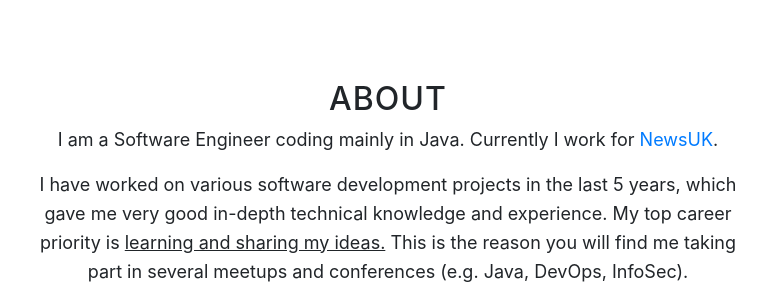
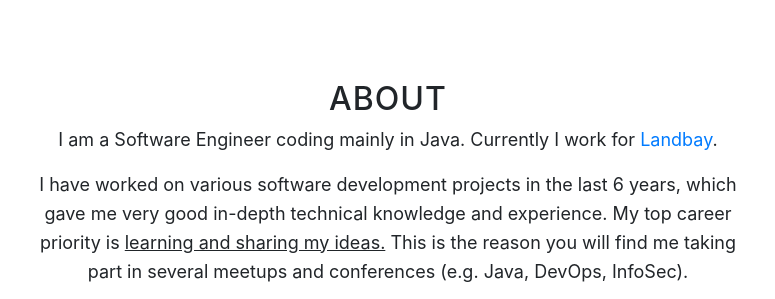
Before and after one commit to smosgr/smosgr.github.io, a website with bundled scripts: page index.html in a window 1280 px wide. Shown: the part 920-1219 px from the top of the page, 252-1027 px from the left. Built offline with nearby package versions, Linux system fonts and the light colour scheme.

Commit message:
changed company name

```diff
--- a/index.html
+++ b/index.html
@@ -64,8 +64,8 @@
                 <h2>About</h2>
 
                 <p> I am a Software Engineer coding mainly in Java. Currently I work for <a
-                        href="https://www.news.co.uk/">NewsUK</a>.
-                <p> I have worked on various software development projects in the last 5 years, which gave
+                        href="https://landbay.co.uk/">Landbay</a>.
+                <p> I have worked on various software development projects in the last 6 years, which gave
                   me very good in-depth technical knowledge and experience.
                   My top career priority is <u>learning and sharing my ideas.</u>
                   This is the reason you will find me taking part in several meetups and conferences (e.g. Java, DevOps, InfoSec).
```
